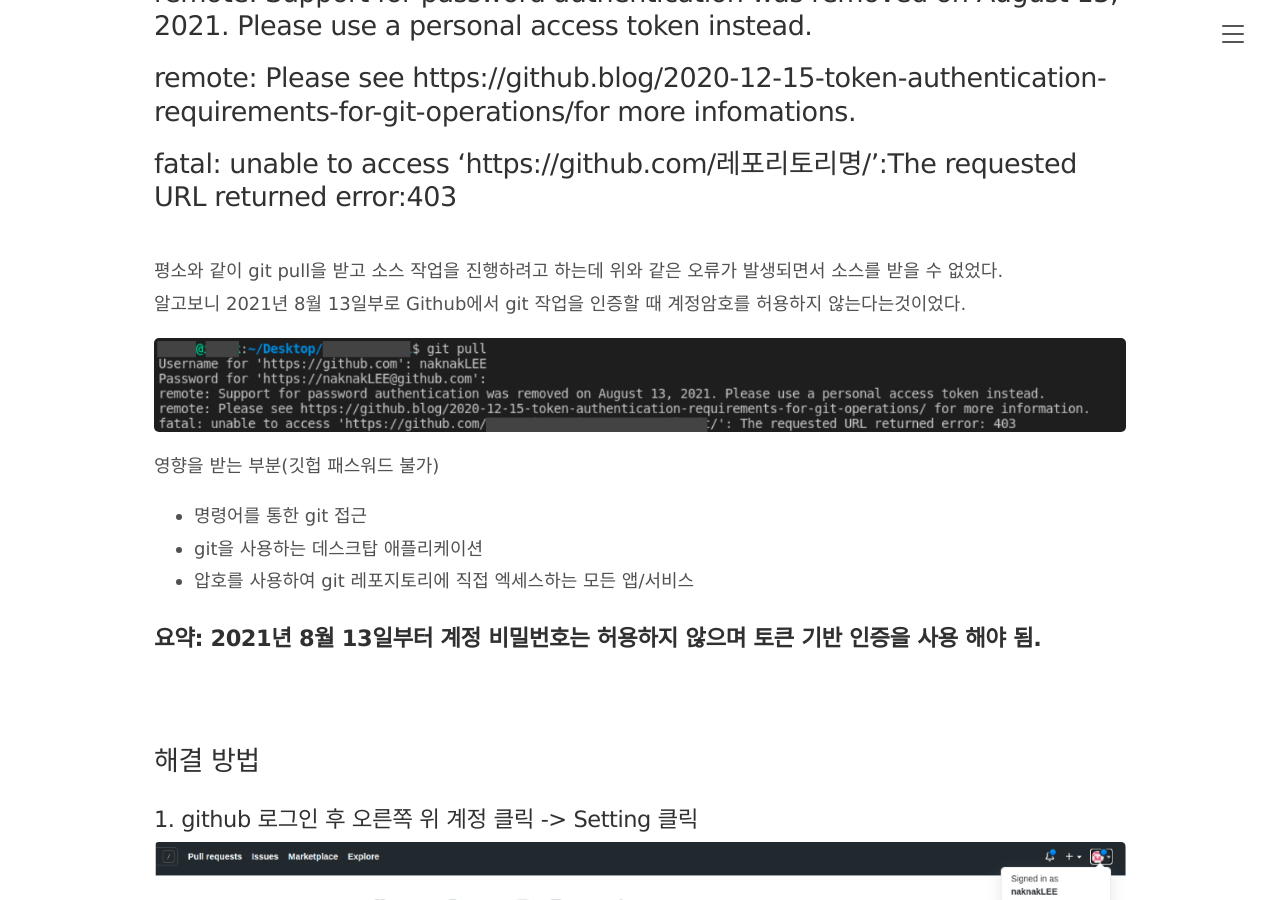
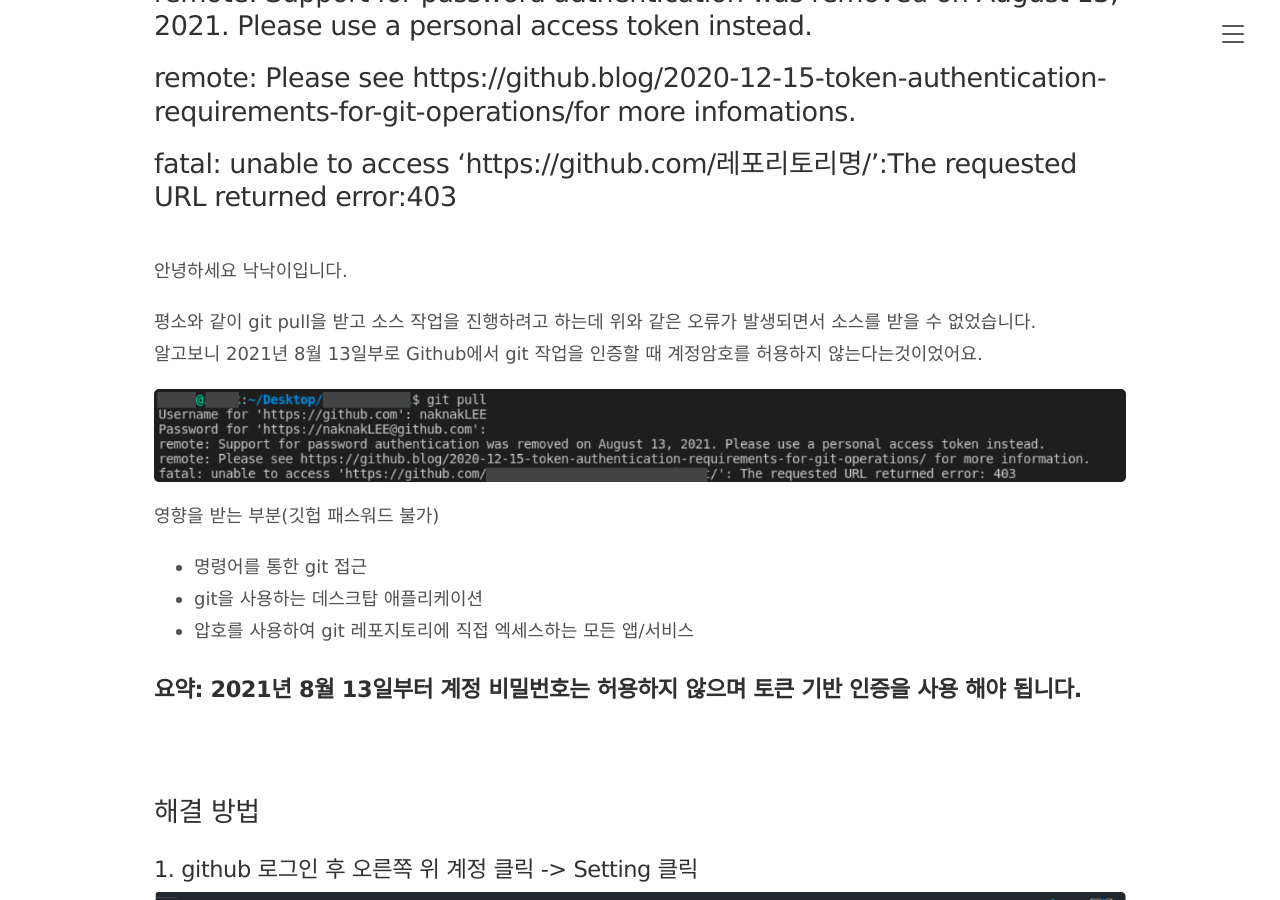
Before and after one commit to naknakLEE/naknakLEE.github.io, a Jekyll site: the page built from _posts/2021-08-15-github-personal-access-token.md, in a window 1280 px wide and 900 px high, scrolled down 239 px. Built offline with Jekyll 4.4.1, drawn with Linux system fonts in a browser that asks for light colours; comment, search, counter and statistics services are not loaded; some of the changed text lies outside the part shown.

Commit message:
fix: 포스팅 수정

````diff
--- a/_posts/2021-08-15-github-personal-access-token.md
+++ b/_posts/2021-08-15-github-personal-access-token.md
@@ -12,8 +12,11 @@
 ##  fatal: unable to  access 'https://github.com/레포리토리명/':The requested URL returned error:403
 
 <br>
-평소와 같이 git pull을 받고 소스 작업을 진행하려고 하는데 위와 같은 오류가 발생되면서 소스를 받을 수 없었다.
-알고보니 2021년 8월 13일부로 Github에서 git 작업을 인증할 때 계정암호를 허용하지 않는다는것이었다.
+안녕하세요 낙낙이입니다.
+
+
+평소와 같이 git pull을 받고 소스 작업을 진행하려고 하는데 위와 같은 오류가 발생되면서 소스를 받을 수 없었습니다.
+알고보니 2021년 8월 13일부로 Github에서 git 작업을 인증할 때 계정암호를 허용하지 않는다는것이었어요.
 
 ![token1](/public/images/2021-08-15-github-personal-access-token-1.png)
 
@@ -23,7 +26,7 @@
 - git을  사용하는 데스크탑 애플리케이션
 - 압호를 사용하여 git 레포지토리에 직접 엑세스하는 모든 앱/서비스
 
-### **요약:  2021년 8월 13일부터 계정 비밀번호는 허용하지 않으며 토큰 기반 인증을 사용 해야  됨.**
+### **요약:  2021년 8월 13일부터 계정 비밀번호는 허용하지 않으며 토큰 기반 인증을 사용 해야 됩니다.**
 
 <br><br>
 ## 해결 방법
@@ -65,4 +68,4 @@
 Password: 발급 받은 토큰
 ```
 
-매번 토큰을 사용한 github접근이 번거롭긴 하지만 확실히 보안적인 측면은 좋아진 것 같다.토큰에 유효기간이 있으며 각 토큰마다 권한도 다르게 줄 수 있으니 토큰을 활용한 접속을 적극 활용해야겠다.
+매번 토큰을 사용한 github접근이 번거롭긴 하지만 확실히 보안적인 측면은 좋아진 것 같다.토큰에 유효기간이 있으며 각 토큰마다 권한도 다르게 줄 수 있으니 여러분도 적극적으로 토큰을 활용한 접근을 해보세요!!
````
